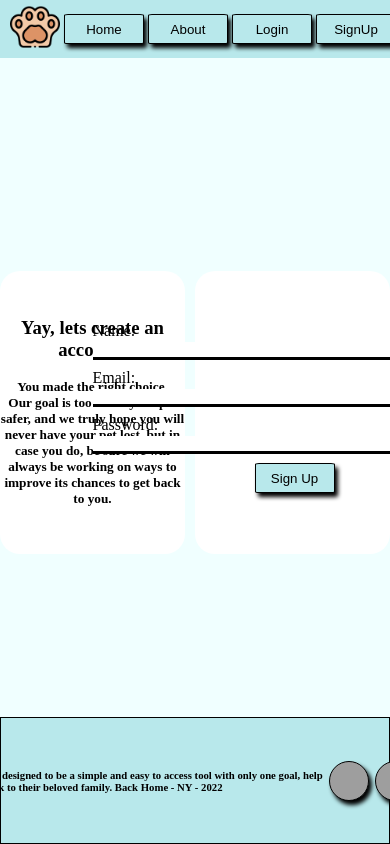
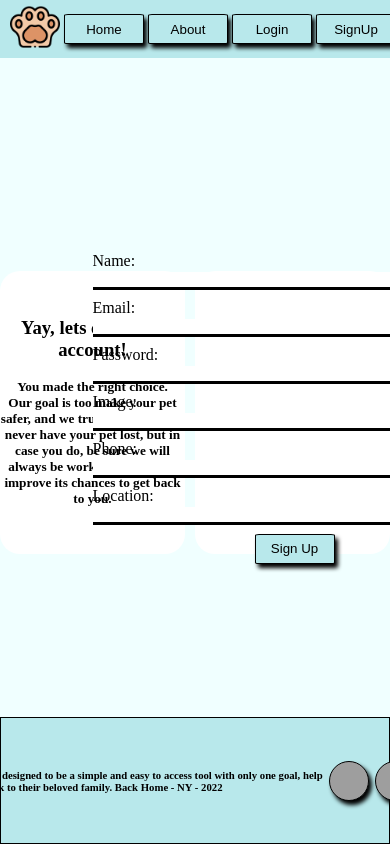
Before and after one commit to alantmatos/backhome-frontend-v0.00.1, a React (Create React App) app: page /signup in a window 390 px wide. Shown: the top 844 px of the page. Built offline with nearby package versions, Linux system fonts and the light colour scheme; no server answers; grey boxes are pictures that could not be loaded.

Commit message:
implemented sign up, auto-login by session and sign up location, phone and image inputs

```diff
--- a/src/Components/SignUp/Signup.js
+++ b/src/Components/SignUp/Signup.js
@@ -9,7 +9,10 @@ const Signup = ({ setUser }) => {
   const [name, setName] = useState();
   const [email, setEmail] = useState();
   const [password, setPassword] = useState();
-  const [errors, setErrors] = useState([]);
+  const [image, setImage] = useState();
+  const [phone, setPhone] = useState();
+  const [location, setLocation] = useState();
+  const [errors, setErrors] = useState();
   let navigate = useNavigate();
 
   const CreateUser = (e) => {
@@ -17,7 +20,7 @@ const Signup = ({ setUser }) => {
     fetch('/users', {
       method: 'POST',
       headers: { 'Content-Type': 'application/json' },
-      body: JSON.stringify({ name, email, password })
+      body: JSON.stringify({ name, email, password, image, location, phone })
     })
       .then((res) => {
         if (res.ok) {
@@ -27,7 +30,10 @@ const Signup = ({ setUser }) => {
           )
         }
         else {
-          res.json().then((err) => setErrors(err.errors));
+          res.json().then((err) => setErrors(err.errors))
+          .then(
+            console.log(errors)
+          );
         }
       })
   };
@@ -61,6 +67,18 @@ const Signup = ({ setUser }) => {
               <label>Password:</label><br></br>
               <input type='password' onChange={(e) => { setPassword(e.target.value) }}></input>
             </div>
+            <div>
+              <label>Image:</label><br></br>
+              <input type='text' onChange={(e) => { setImage(e.target.value) }}></input>
+            </div>
+            <div>
+              <label>Phone:</label><br></br>
+              <input type='text' onChange={(e) => { setPhone(e.target.value) }}></input>
+            </div>
+            <div>
+              <label>Location:</label><br></br>
+              <input type='text' onChange={(e) => { setLocation(e.target.value) }}></input>
+            </div>
             <div className='btn-container'> <br></br>
               <button className='signup-btn' type='submit' onClick={(e) => CreateUser(e)}>Sign Up</button>
             </div>
--- a/src/Components/UserPage/UserPage.js
+++ b/src/Components/UserPage/UserPage.js
@@ -6,7 +6,15 @@ const UserPage = ({user}) => {
     <>
     <div>UserPage</div>
 
+    {
+      user ?
+      <div>
+        {user.name}
 
+      </div>
+      :
+      null
+    }
 
 
 
```
